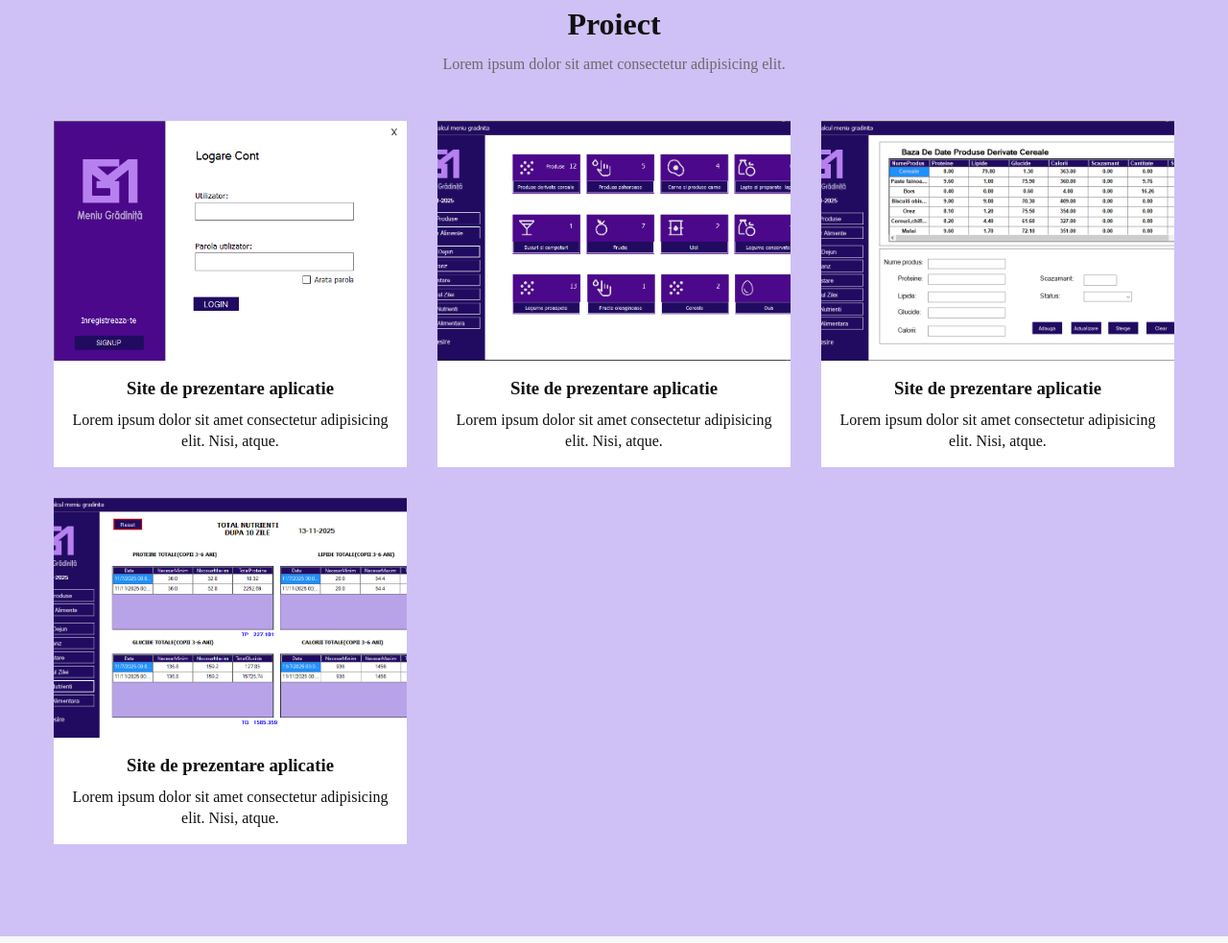
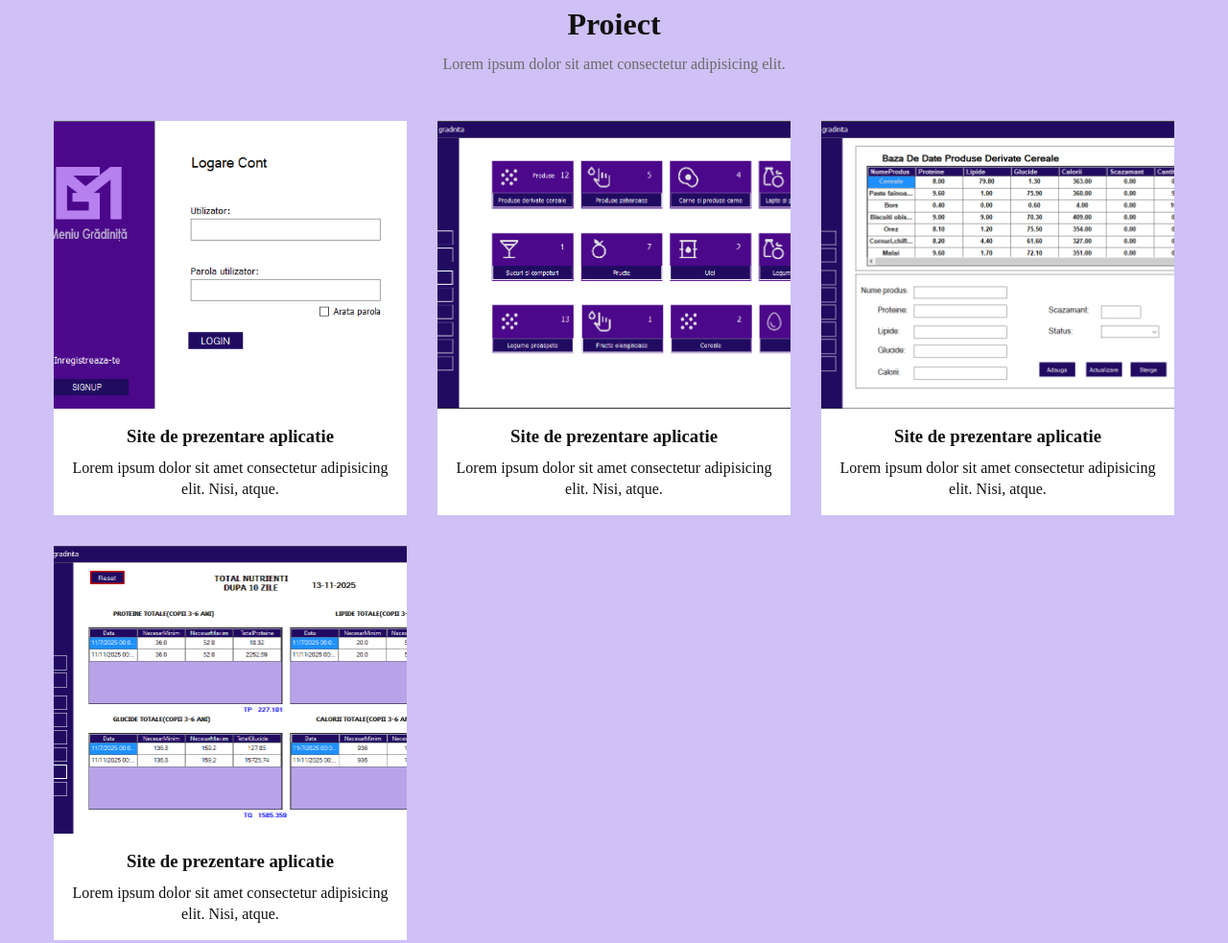
Before and after one commit to yo9gex/website_calculNutrienti, a plain HTML site: page index.html in a window 1280 px wide. Shown: the part 1238-2221 px from the top of the page at 96% size. Drawn offline with Linux system fonts and the light colour scheme.

Commit message:
Update style.css

```diff
--- a/style.css
+++ b/style.css
@@ -192,12 +192,12 @@ margin-bottom: .5rem;
 }
 .project-card {
 background-color: #fff;
-max-width: 500px;
+max-width: 400px;
 }
 .project-card .project-link {
 display: block;
 position: relative;
-height: 250px;
+height: 300px;
 }
 .project-card .project-overlay {
   font-weight: bold;
```
